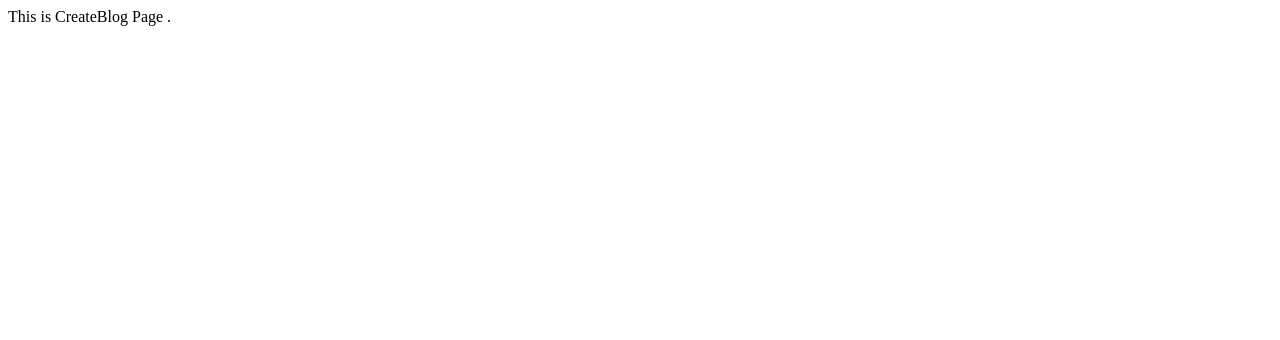
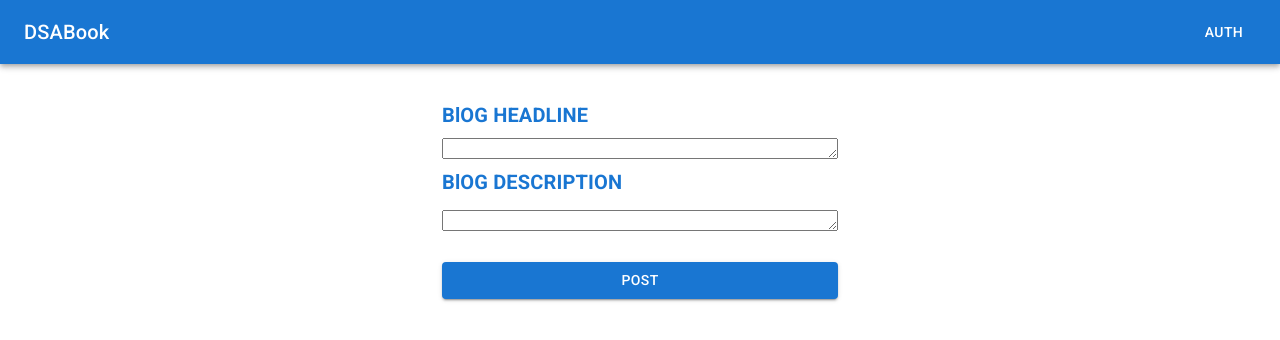
Before and after one commit to jagonmoy/typescript-react-frontend-dsabook, a React (Create React App) app: page /create-blog in a window 1280 px wide. Shown: the top 340 px of the page. Built offline with nearby package versions, Linux system fonts and the light colour scheme; a web font is replaced by a local one.

Commit message:
add basic UI for create blog

```diff
--- a/src/components/blogs/CreateBlogDetails.tsx
+++ b/src/components/blogs/CreateBlogDetails.tsx
@@ -1,10 +1,68 @@
-import React from 'react';
+import React, { useState } from 'react';
+import Button from '@mui/material/Button';
+import { useNavigate } from 'react-router-dom';
+import { RootContainer, HeadlineTypography, HeadlineTextAreaAutosize, DescriptionTypography, DescriptionTextAreaAutosize } from './createBlogDetails.style';
 
-interface Props {
+export const CreateBlogDetails : React.FC = () => {
+    const navigate = useNavigate()
+
+    const [blogHeadline, setBlogHeadline] = useState('');
+    const [blogDescription, setBlogDescription] = useState('');
+    const routeHome = () => {
+        let path = `/`;
+        navigate(path);
+    };
+    const submitHandler = (event: React.FormEvent<HTMLButtonElement>) => {
+        event.preventDefault();
+        console.log("Inside Submit Handler of Sign In button")
+        // Handle form submission logic here
+        routeHome();
+    };
+
+    return (
+        <div>
+            <RootContainer maxWidth="xs">
+                <HeadlineTypography
+                    variant="h6"
+                    gutterBottom
+                    color="primary"
+                    fontWeight="bold"
+                >
+                    BlOG HEADLINE
+                </HeadlineTypography>
+                <HeadlineTextAreaAutosize
+                    id="outlined-multiline-static"
+                    style={{ width: '100%' }}
+                    value={blogHeadline}
+                    onChange={(e) => setBlogHeadline(e.target.value)}
+                />
+                <DescriptionTypography
+                    variant="h6"
+                    gutterBottom
+                    color="primary"
+                    fontWeight="bold"
+                    style={{ paddingBottom: 5 }}
+                >
+                    BlOG DESCRIPTION
+                </DescriptionTypography>
+                <DescriptionTextAreaAutosize
+                    id="outlined-multiline-static"
+                    value={blogDescription}
+                    onChange={(e) => setBlogDescription(e.target.value)}
+
+                />
+                <br /> <br />
+                <Button
+              data-testid='sign-in-submit'
+              type="submit"
+              fullWidth
+              variant="contained"
+              color="primary"
+              onClick={submitHandler}
+            >
+             POST
+            </Button>
+            </RootContainer>
+        </div>
+    );
 }
-
-export const CreateBlogDetails : React.FC<Props> = () => {
-  return (
-    <div></div>
-  );
-}
--- a/src/components/blogs/SingleBlogDetails.tsx
+++ b/src/components/blogs/SingleBlogDetails.tsx
@@ -3,7 +3,7 @@ import { useAppSelector } from '../../app/hooks';
 import Typography from "@mui/material/Typography";
 import Grid from "@mui/material/Grid";
 import { SingleBlogInterface } from '../../models/blogModel';
-import { RootContainer,BasicGrid } from './SingleBlogDetails.style';
+import { RootContainer,BasicGrid } from './singleBlogDetails.style';
 
 export const SingleBlogDetails: React.FC<SingleBlogInterface> = ({ id }) => {
   const Blogs = useAppSelector(state=>state.blogs.blogs)
--- /dev/null
+++ b/src/components/blogs/createBlogDetails.style.tsx
@@ -0,0 +1,25 @@
+import Typography from "@mui/material/Typography";
+import Container from '@mui/material/Container';
+import { TextareaAutosize } from '@mui/material';
+import { styled } from '@mui/material/styles';
+
+export const RootContainer = styled(Container)(({
+theme})=> ({
+    paddingTop: 25 ,
+}))
+export const HeadlineTypography = styled(Typography)(({
+  theme})=> ({
+    paddingTop: 10 ,
+}))
+export const HeadlineTextAreaAutosize = styled(TextareaAutosize)(({
+  theme})=> ({
+    width : '100%' ,
+}))
+export const DescriptionTypography = styled(Typography)(({
+  theme})=> ({
+    paddingBottom: 5 ,
+}))
+export const DescriptionTextAreaAutosize = styled(TextareaAutosize)(({
+  theme})=> ({
+    width : '100%' ,
+}))
--- a/src/components/blogs/SingleBlogDetails.style.tsx
+++ b/src/components/blogs/singleBlogDetails.style.tsx
@@ -4,6 +4,7 @@ import { Container } from "@mui/material";
 
 
 export const RootContainer = styled(Container)(({ theme }) => ({
+
   display: "flex",
   marginLeft: theme.spacing(10)
 }));
--- a/src/components/dropdown/SignedOutDropdown.tsx
+++ b/src/components/dropdown/SignedOutDropdown.tsx
@@ -18,6 +18,10 @@ export const SignedOutDropdown: FC<Props> = () => {
   const routeSignUp = () => {
     let signUpPath = `/sign-up`;
     navigate(signUpPath);
+  };
+  const routeCreateblog = () => {
+    let createBlogPath = `/create-blog`;
+    navigate(createBlogPath);
   };
 
   const handleClick = (event: React.MouseEvent<HTMLElement>) => {
@@ -59,6 +63,7 @@ export const SignedOutDropdown: FC<Props> = () => {
       >
         <MenuItem onClick={routeSignIn}>Sign in</MenuItem>
         <MenuItem onClick={routeSignUp}>Sign up</MenuItem>
+        <MenuItem onClick={routeCreateblog}>Create Blog</MenuItem>
       </Menu>
     </div>
   );
--- a/src/pages/blogs/CreateBlog.tsx
+++ b/src/pages/blogs/CreateBlog.tsx
@@ -1,12 +1,14 @@
 import React from 'react';
+import { CreateBlogDetails } from '../../components/blogs/CreateBlogDetails';
+import { CssBaseline } from '@mui/material';
+import { Navbar } from '../../components/common/Navbar';
 
-interface Props {
-}
-
-export const CreateBlog : React.FC<Props> = () => {
+export const CreateBlog : React.FC = () => {
   return (
     <div>
-      This is CreateBlog Page .
+      <CssBaseline />
+      <Navbar />
+      <CreateBlogDetails/>
     </div>
   );
 }
```
Also changed, not shown: 1 other file (tests, documents, lock files or other folders).
